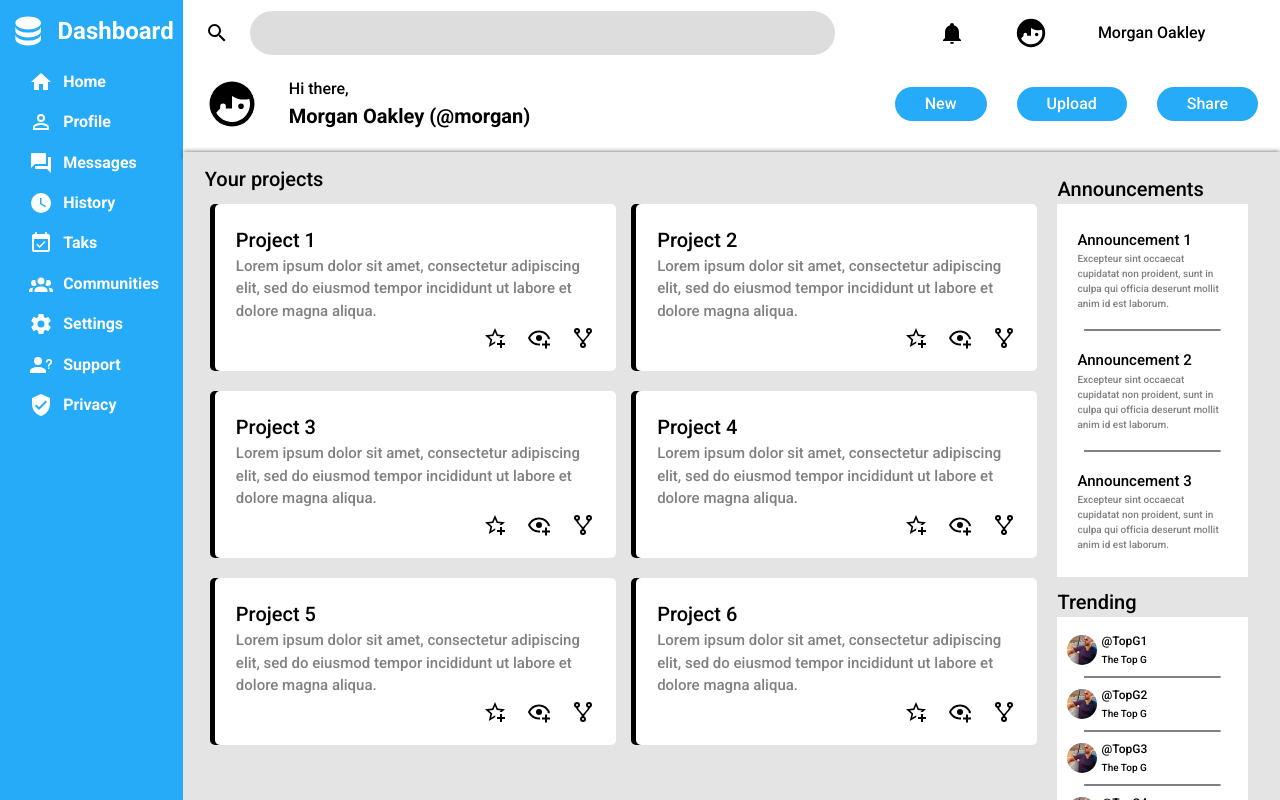
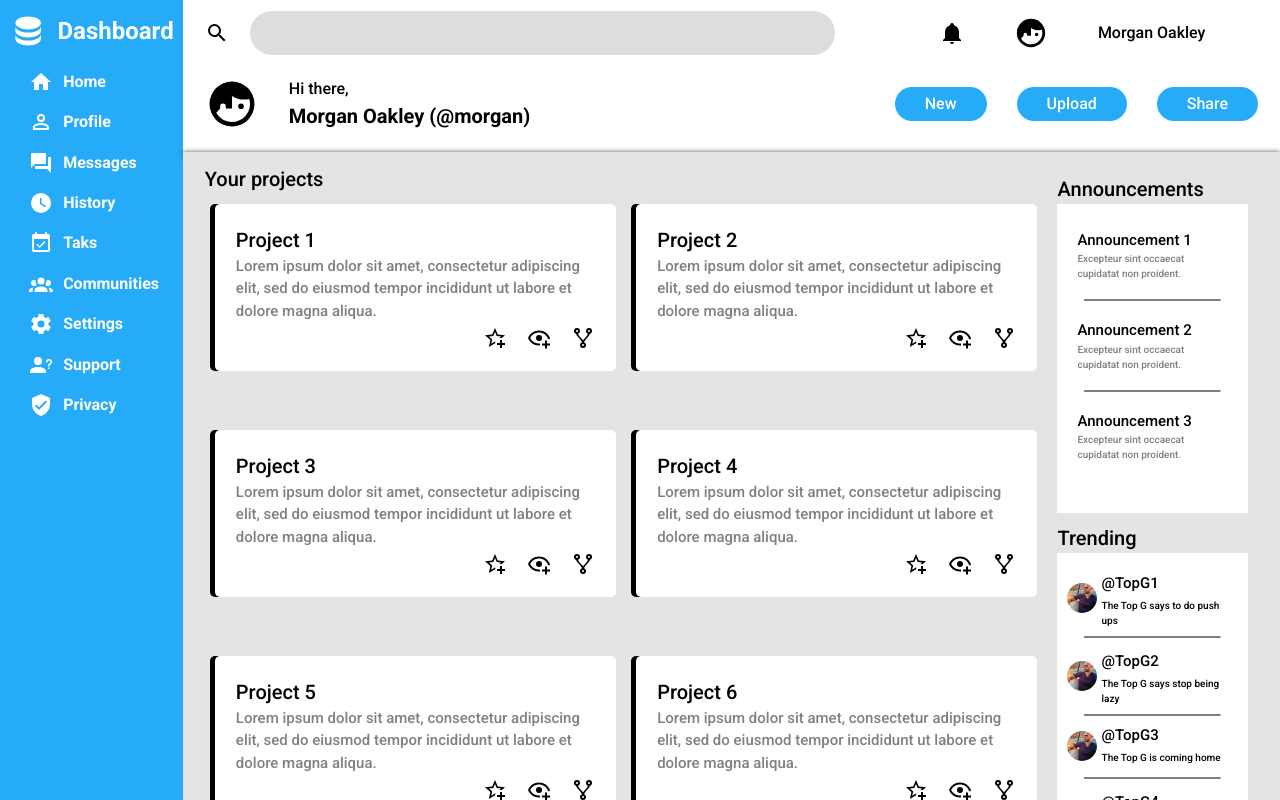
Before and after one commit to joj111/2admin-dashboard, a plain HTML site: page index.html in a window 1280 px wide. Drawn offline with Linux system fonts and the light colour scheme.

Commit message:
Made final touches, dashboard is done.

```diff
--- a/index.html
+++ b/index.html
@@ -207,17 +207,17 @@
                     <div class="an-holder">
                         <div class="announce">
                             <p>Announcement 1</p>
-                            <p class="text">Excepteur sint occaecat cupidatat non proident, sunt in culpa qui officia deserunt mollit anim id est laborum.</p>
+                            <p class="text">Excepteur sint occaecat cupidatat non proident.</p>
                         </div>
                         <hr>
                         <div class="announce">
                             <p>Announcement 2</p>
-                            <p class="text">Excepteur sint occaecat cupidatat non proident, sunt in culpa qui officia deserunt mollit anim id est laborum.</p>
+                            <p class="text">Excepteur sint occaecat cupidatat non proident.</p>
                         </div>
                         <hr>
                         <div class="announce">
                             <p>Announcement 3</p>
-                            <p class="text">Excepteur sint occaecat cupidatat non proident, sunt in culpa qui officia deserunt mollit anim id est laborum.</p>
+                            <p class="text">Excepteur sint occaecat cupidatat non proident.</p>
                         </div>
                     </div>
                 </div>
@@ -227,25 +227,25 @@
                         <div class="trend">
                             <img src="topg.jpeg" alt="top g">
                             <p class="intro">@TopG1</p>
-                            <p>The Top G</p>
+                            <p>The Top G says to do push ups</p>
                         </div>
                         <hr>
                         <div class="trend">
                             <img src="topg.jpeg" alt="top g">
                             <p class="intro">@TopG2</p>
-                            <p>The Top G</p>
+                            <p>The Top G says stop being lazy</p>
                         </div>
                         <hr>
                         <div class="trend">
                             <img src="topg.jpeg" alt="top g">
                             <p class="intro">@TopG3</p>
-                            <p>The Top G</p>
+                            <p>The Top G is coming home</p>
                         </div>
                         <hr>
                         <div class="trend">
                             <img src="topg.jpeg" alt="top g">
                             <p class="intro">@TopG4</p>
-                            <p>The Top G</p>
+                            <p>The Top G will never kill himself</p>
                         </div>
                     </div>
                 </div>
--- a/style.css
+++ b/style.css
@@ -185,7 +185,6 @@ button {
   grid-row: 1 / 3;
   grid-template-columns: 1fr 1fr;
   grid-template-rows: 20px 1fr 1fr 1fr;
-  height: max-content;
 }
 
 .projects>.start {
@@ -219,7 +218,6 @@ button {
 .announcements {
   display: grid;
   grid-template-rows: 20px 1fr;
-  height: min-content;
   margin: 10px;
 }
 
@@ -289,5 +287,5 @@ img {
 
 
 .trend>.intro {
-  font-size: 12px;
+  font-size: 15px;
 }
```
